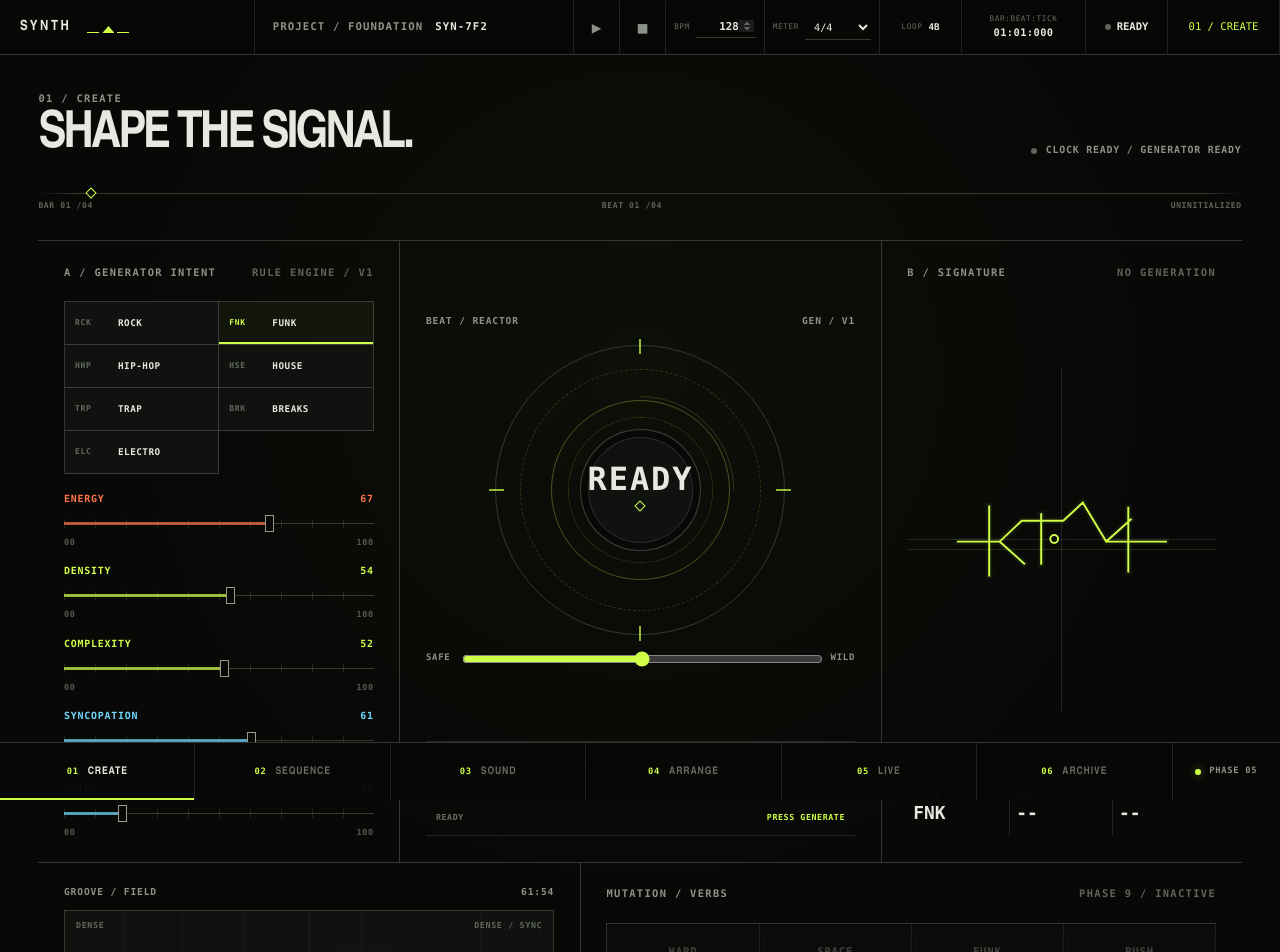
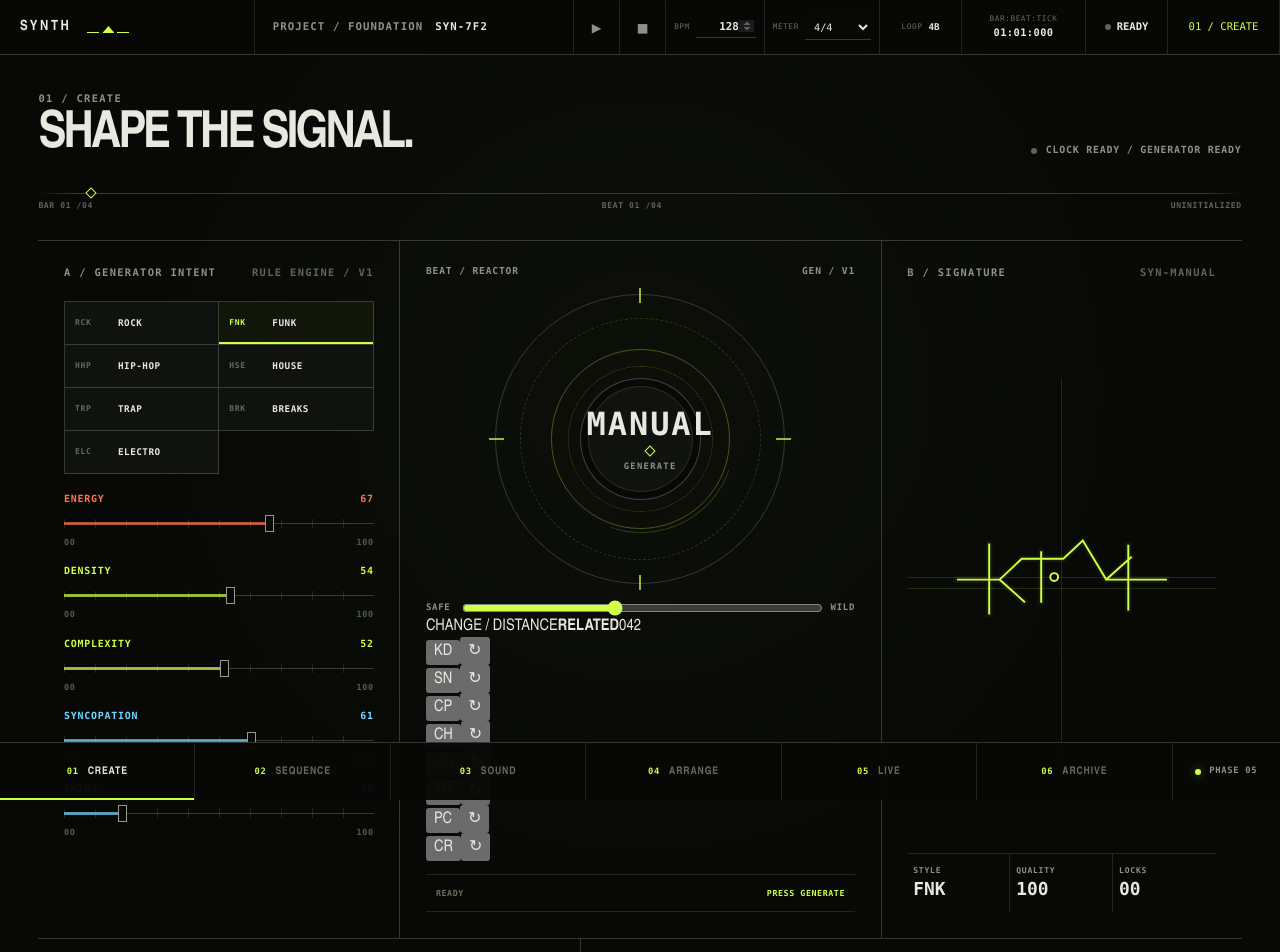
Before and after one commit to thiepn/synth, a React (Vite) app: page / in a window 1280 px wide. Shown: the top 952 px of the page. Built offline with nearby package versions, Linux system fonts and the light colour scheme.

Commit message:
feat: activate lock reroll and similarity workflow

```diff
--- a/src/ui/surfaces/CreateSurface.tsx
+++ b/src/ui/surfaces/CreateSurface.tsx
@@ -4,10 +4,19 @@ import { useTransportSnapshot } from "../../audio/useTransport";
 import {
   BEAT_STYLES,
   generateBeat,
+  validateGeneratedBeat,
   type BeatGenerationResult,
   type BeatStyleId,
 } from "../../generation/beatGenerator";
-import { FOUNDATION_LANES } from "../../music/foundationPattern";
+import {
+  rerollBeat,
+  type BeatVariationResult,
+} from "../../generation/beatVariation";
+import { shortSeed } from "../../generation/prng";
+import {
+  FOUNDATION_LANES,
+  SEQUENCER_LANES,
+} from "../../music/foundationPattern";
 import { sequencerStore } from "../../sequencer/SequencerStore";
 import { useSequencerSnapshot } from "../../sequencer/useSequencer";
 import { DrumEnginePanel } from "../drums/DrumEngineUI";
@@ -35,6 +44,31 @@ const mutationKeys = [
   "THIN",
 ];
 
+type ReactorOperation =
+  | {
+      kind: "generate";
+      result: BeatGenerationResult;
+    }
+  | {
+      kind: "reroll";
+      result: BeatVariationResult;
+      target: string;
+    };
+
+function provenanceStyle(
+  styleVector: Record<string, number> | undefined,
+): BeatStyleId | undefined {
+  if (!styleVector) return undefined;
+
+  const strongest = Object.entries(styleVector).sort(
+    (a, b) => b[1] - a[1],
+  )[0]?.[0];
+
+  return BEAT_STYLES.some((entry) => entry.id === strongest)
+    ? (strongest as BeatStyleId)
+    : undefined;
+}
+
 export function CreateSurface() {
   const transport = useTransportSnapshot();
   const sequencer = useSequencerSnapshot();
@@ -45,11 +79,22 @@ export function CreateSurface() {
   const [complexity, setComplexity] = useState(52);
   const [syncopation, setSyncopation] = useState(61);
   const [swing, setSwing] = useState(18);
-  const [generationCounter, setGenerationCounter] = useState(0);
-  const [generationVersion, setGenerationVersion] = useState(0);
-  const [lastGeneration, setLastGeneration] =
-    useState<BeatGenerationResult | null>(null);
-  const [generationError, setGenerationError] = useState<string | null>(null);
+  const [distance, setDistance] = useState(42);
+  const [operationCounter, setOperationCounter] = useState(0);
+  const [reactorVersion, setReactorVersion] = useState(0);
+  const [lastOperation, setLastOperation] =
+    useState<ReactorOperation | null>(null);
+  const [operationError, setOperationError] = useState<string | null>(
+    null,
+  );
+
+  const lockedLaneIds = useMemo(
+    () =>
+      sequencer.pattern.lanes
+        .filter((lane) => lane.lock.rhythm)
+        .map((lane) => lane.id),
+    [sequencer.pattern],
+  );
 
   const activeStep =
     transport.status === "running"
@@ -59,40 +104,55 @@ export function CreateSurface() {
         ) % sequencer.lengthSteps
       : undefined;
 
+  const currentPatternStyle =
+    provenanceStyle(sequencer.pattern.provenance?.style) ?? style;
+  const currentValidation = useMemo(
+    () => validateGeneratedBeat(sequencer.pattern, currentPatternStyle),
+    [sequencer.pattern, currentPatternStyle],
+  );
+  const currentSeed = sequencer.pattern.provenance?.seed
+    ? shortSeed(sequencer.pattern.provenance.seed)
+    : "MANUAL";
+  const canReroll =
+    Boolean(sequencer.pattern.provenance) || lockedLaneIds.length > 0;
+
   const glyphVariant = useMemo(
-    () => generationVersion + Math.round(syncopation / 34),
-    [generationVersion, syncopation],
+    () => reactorVersion + Math.round(syncopation / 34),
+    [reactorVersion, syncopation],
   );
 
-  const generateCurrentBeat = () => {
-    const baseSeed =
-      "create:" +
-      style +
-      ":" +
-      String(generationCounter).padStart(4, "0") +
-      ":" +
-      sequencer.lengthSteps;
-
-    const result = generateBeat({
-      seed: baseSeed,
-      style,
-      intent: {
+  const intent = () => ({
     energy: energy / 100,
     density: density / 100,
     complexity: complexity / 100,
     syncopation: syncopation / 100,
     swing: swing / 100,
-      },
+  });
+
+  const recordFailure = (message: string) => {
+    setOperationError(message);
+    setReactorVersion((value) => value + 1);
+    setOperationCounter((value) => value + 1);
+  };
+
+  const generateFreshBeat = () => {
+    const result = generateBeat({
+      seed:
+        "create:" +
+        style +
+        ":" +
+        String(operationCounter).padStart(4, "0") +
+        ":" +
+        sequencer.lengthSteps,
+      style,
+      intent: intent(),
       stepCount: sequencer.lengthSteps,
       bpm: transport.bpm,
       meter: transport.meter,
     });
 
-    setGenerationCounter((value) => value + 1);
-    setGenerationVersion((value) => value + 1);
-
     if (!result.validation.valid) {
-      setGenerationError(
+      recordFailure(
         "Generator rejected candidate · score " +
           result.validation.score +
           " · " +
@@ -103,14 +163,88 @@ export function CreateSurface() {
 
     try {
       sequencerStore.applyGeneratedPattern(result.pattern);
-      setLastGeneration(result);
-      setGenerationError(null);
+      setLastOperation({ kind: "generate", result });
+      setOperationError(null);
+      setReactorVersion((value) => value + 1);
+      setOperationCounter((value) => value + 1);
     } catch (error) {
-      setGenerationError(
+      recordFailure(
         error instanceof Error ? error.message : String(error),
       );
     }
   };
+
+  const rerollCurrentBeat = (targetLaneIds?: readonly string[]) => {
+    const targetKey =
+      targetLaneIds && targetLaneIds.length > 0
+        ? targetLaneIds.join("+")
+        : "all-unlocked";
+
+    try {
+      const result = rerollBeat({
+        source: sequencer.pattern,
+        seed:
+          "reroll:" +
+          sequencer.pattern.id +
+          ":" +
+          targetKey +
+          ":" +
+          String(operationCounter).padStart(4, "0"),
+        style,
+        intent: intent(),
+        distance: distance / 100,
+        bpm: transport.bpm,
+        targetLaneIds,
+      });
+
+      if (!result.accepted) {
+        recordFailure(
+          "Reroll rejected · score " +
+            result.validation.score +
+            " · " +
+            (result.validation.reasons[0] ?? "quality gate failed"),
+        );
+        return;
+      }
+
+      sequencerStore.applyGeneratedPattern(result.pattern);
+      setLastOperation({
+        kind: "reroll",
+        result,
+        target: targetKey,
+      });
+      setOperationError(null);
+      setReactorVersion((value) => value + 1);
+      setOperationCounter((value) => value + 1);
+    } catch (error) {
+      recordFailure(
+        error instanceof Error ? error.message : String(error),
+      );
+    }
+  };
+
+  const handleReactorAction = () => {
+    if (canReroll) {
+      rerollCurrentBeat();
+    } else {
+      generateFreshBeat();
+    }
+  };
+
+  const lastStatus =
+    lastOperation?.kind === "reroll"
+      ? "Δ" +
+        String(lastOperation.result.changedStepCount).padStart(2, "0") +
+        " / " +
+        lastOperation.result.changedLaneIds.length +
+        " LANE"
+      : lastOperation?.kind === "generate"
+        ? "Q" +
+          String(lastOperation.result.validation.score).padStart(2, "0") +
+          " / " +
+          lastOperation.result.attempts +
+          " TRY"
+        : "PRESS " + (canReroll ? "REROLL" : "GENERATE");
 
   return (
     <section className="create-surface" aria-labelledby="create-title">
@@ -164,7 +298,6 @@ export function CreateSurface() {
           <SignalRail
             label="COMPLEXITY"
             value={complexity}
-            tone="phosphor"
             onChange={setComplexity}
           />
           <SignalRail
@@ -183,76 +316,112 @@ export function CreateSurface() {
 
         <div className="create-machine__reactor">
           <BeatReactor
-            seed={lastGeneration?.displaySeed ?? "READY"}
-            intensity={complexity}
-            generationVersion={generationVersion}
-            onGenerate={generateCurrentBeat}
-            onIntensityChange={setComplexity}
+            seed={currentSeed}
+            distance={distance}
+            generationVersion={reactorVersion}
+            actionLabel={canReroll ? "REROLL" : "GENERATE"}
+            onAction={handleReactorAction}
+            onDistanceChange={setDistance}
           />
 
-          <div className="reactor-locks" aria-label="Lane locks activate in Phase 6">
-            {FOUNDATION_LANES.map((strip) => (
+          <div className="reroll-distance-readout">
+            <span>CHANGE / DISTANCE</span>
+            <strong>
+              {distance < 18
+                ? "SUBTLE"
+                : distance < 48
+                  ? "RELATED"
+                  : distance < 78
+                    ? "MUTATE"
+                    : "WILD"}
+            </strong>
+            <span>{String(Math.round(distance)).padStart(3, "0")}</span>
+          </div>
+
+          <div className="reactor-lane-bank" aria-label="Lane lock and reroll controls">
+            {SEQUENCER_LANES.map((definition) => {
+              const locked = sequencerStore.isLaneRhythmLocked(
+                definition.id,
+              );
+
+              return (
+                <div
+                  className={
+                    locked
+                      ? "reactor-lane-control is-locked"
+                      : "reactor-lane-control"
+                  }
+                  key={definition.id}
+                >
                   <button
                     type="button"
-                key={strip.name}
-                className="reactor-lock"
-                disabled
-                title="Lock and reroll arrives in Phase 6"
+                    className="reactor-lane-control__lock"
+                    onClick={() =>
+                      sequencerStore.toggleLaneRhythmLock(definition.id)
+                    }
+                    aria-pressed={locked}
+                    title={
+                      locked
+                        ? "Unlock " + definition.name
+                        : "Lock " + definition.name + " rhythm"
+                    }
                   >
-                <span>{strip.code}</span>
-                <span className="reactor-lock__lamp" />
+                    <span>{definition.code}</span>
+                    <i aria-hidden="true" />
                   </button>
-            ))}
+
+                  <button
+                    type="button"
+                    className="reactor-lane-control__reroll"
+                    onClick={() => rerollCurrentBeat([definition.id])}
+                    disabled={locked}
+                    aria-label={"Reroll " + definition.name}
+                    title={
+                      locked
+                        ? definition.name + " is locked"
+                        : "Reroll only " + definition.name
+                    }
+                  >
+                    ↻
+                  </button>
+                </div>
+              );
+            })}
           </div>
 
           <div
             className={
-              generationError
+              operationError
                 ? "generation-result is-error"
                 : "generation-result"
             }
             aria-live="polite"
           >
             <span>
-              {generationError
+              {operationError
                 ? "REJECTED"
-                : lastGeneration
-                  ? "ACCEPTED"
+                : lastOperation?.kind === "reroll"
+                  ? "REROLLED"
+                  : lastOperation?.kind === "generate"
+                    ? "GENERATED"
+                    : canReroll
+                      ? "READY / " + lockedLaneIds.length + " LOCK"
                       : "READY"}
             </span>
-            <strong>
-              {generationError
-                ? generationError
-                : lastGeneration
-                  ? "Q" +
-                    String(lastGeneration.validation.score).padStart(2, "0") +
-                    " / " +
-                    lastGeneration.attempts +
-                    " TRY"
-                  : "PRESS GENERATE"}
-            </strong>
+            <strong>{operationError ?? lastStatus}</strong>
           </div>
         </div>
 
         <div className="create-machine__glyph">
           <div className="machine-section-label">
             <span>B / SIGNATURE</span>
-            <span>
-              {lastGeneration
-                ? "SYN-" + lastGeneration.displaySeed
-                : "NO GENERATION"}
-            </span>
+            <span>{"SYN-" + currentSeed}</span>
           </div>
 
           <div className="glyph-stage">
             <RhythmGlyph
               variant={glyphVariant}
-              label={
-                lastGeneration
-                  ? "Generated rhythm signature " +
-                    lastGeneration.displaySeed
-                  : "Waiting for generated rhythm"
-              }
+              label={"Current rhythm signature " + currentSeed}
             />
             <div className="glyph-stage__scan" aria-hidden="true" />
           </div>
@@ -260,23 +429,21 @@ export function CreateSurface() {
           <dl className="signal-readout">
             <div>
               <dt>STYLE</dt>
-              <dd>{BEAT_STYLES.find((entry) => entry.id === style)?.code}</dd>
+              <dd>
+                {BEAT_STYLES.find(
+                  (entry) => entry.id === currentPatternStyle,
+                )?.code ?? "--"}
+              </dd>
             </div>
             <div>
               <dt>QUALITY</dt>
               <dd>
-                {lastGeneration
-                  ? String(lastGeneration.validation.score).padStart(2, "0")
-                  : "--"}
+                {String(currentValidation.score).padStart(2, "0")}
               </dd>
             </div>
             <div>
-              <dt>TRIES</dt>
-              <dd>
-                {lastGeneration
-                  ? String(lastGeneration.attempts).padStart(2, "0")
-                  : "--"}
-              </dd>
+              <dt>LOCKS</dt>
+              <dd>{String(lockedLaneIds.length).padStart(2, "0")}</dd>
             </div>
           </dl>
         </div>
@@ -311,8 +478,8 @@ export function CreateSurface() {
             ))}
           </div>
           <p className="mutation-bank__note">
-            Beat generation is live. Lock / reroll arrives in Phase 6;
-            semantic mutation verbs remain reserved for Phase 9.
+            Lock and reroll are live. Semantic mutation verbs remain
+            reserved for Phase 9.
           </p>
         </div>
       </div>
@@ -324,8 +491,8 @@ export function CreateSurface() {
           <span>INSTRUMENT / STRIPS</span>
           <span>
             {transport.status === "running"
-              ? "LIVE GENERATED PATTERN"
-              : "EDIT IN 02 / SEQUENCE"}
+              ? "LIVE DERIVED PATTERN"
+              : "LOCK / REROLL ACTIVE"}
           </span>
         </div>
         {FOUNDATION_LANES.map((strip) => (
@@ -337,7 +504,10 @@ export function CreateSurface() {
             accent={strip.accent}
             detail={strip.detail}
             activeStep={activeStep}
-            lockDisabled
+            locked={sequencerStore.isLaneRhythmLocked(strip.id)}
+            onToggleLock={() =>
+              sequencerStore.toggleLaneRhythmLock(strip.id)
+            }
           />
         ))}
       </div>
```
Lines whose indentation alone changed are shown as unchanged.
